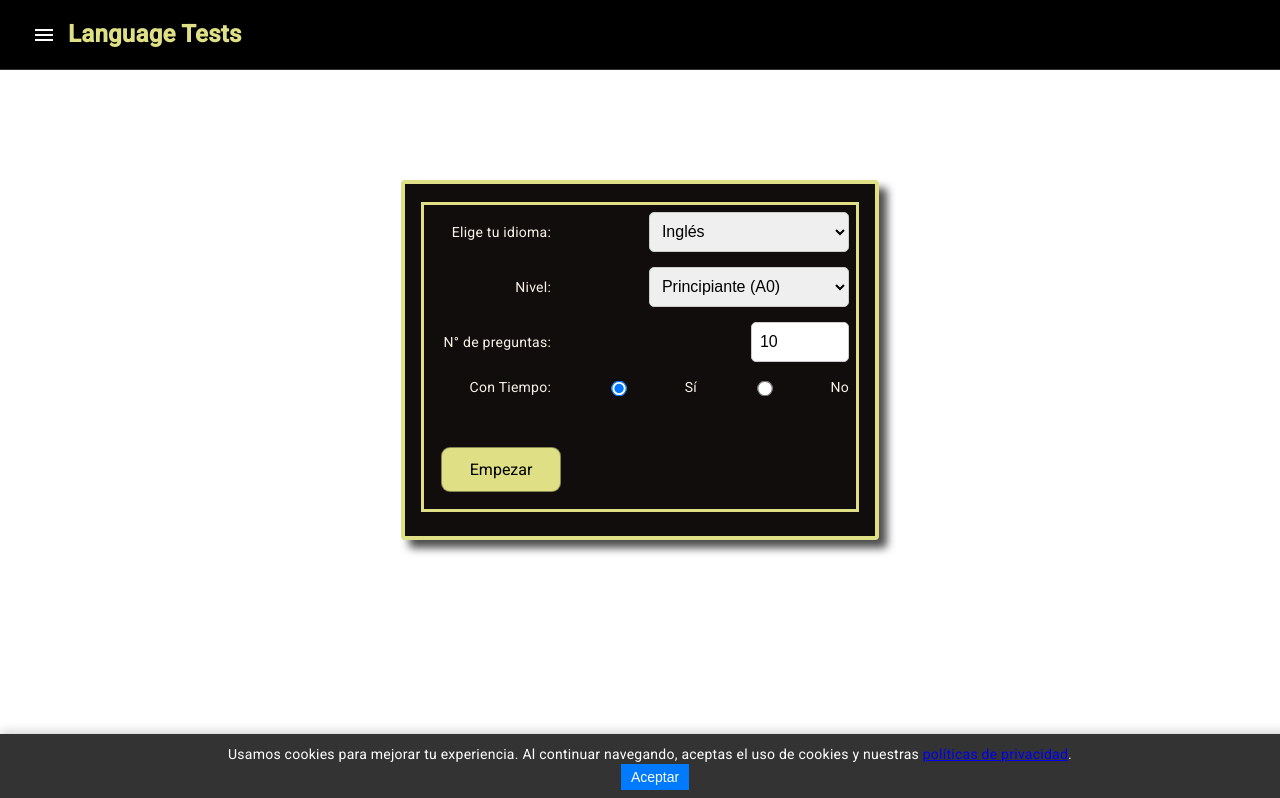
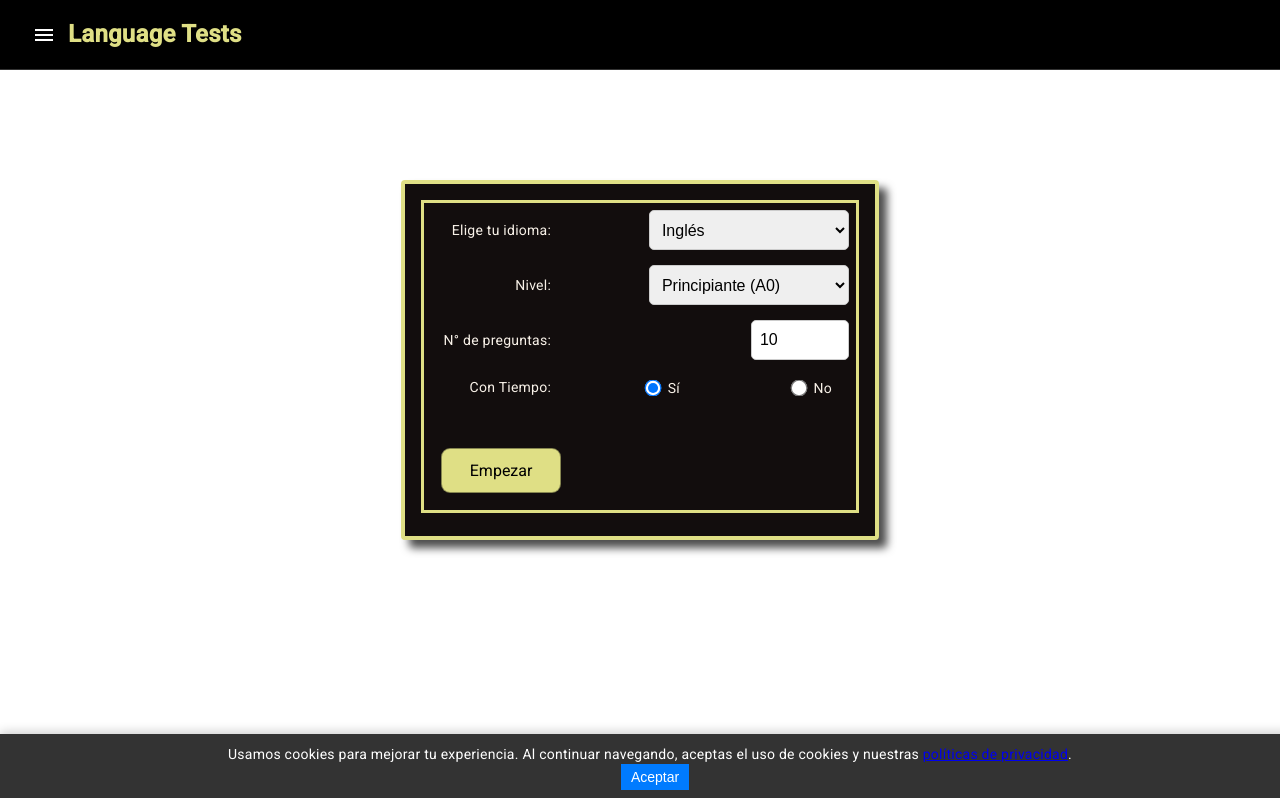
Before and after one commit to sebasxx85/englishProyect, an Angular app: page /home in a window 1280 px wide. Shown: the top 798 px of the page. Built offline with nearby package versions, Linux system fonts and the light colour scheme.

Commit message:
inputs fixed

```diff
--- a/src/app/components/home/home.component.scss
+++ b/src/app/components/home/home.component.scss
@@ -150,15 +150,19 @@ input, select {
 }
 
 .form-group input[type="radio"] {
-  width: 50%; /* Reducido a la mitad */
-  height: 50%;
+  width: 14px; /* Tamaño reducido */
+  height: 14px;
   transform: scale(1.2); /* Alternativa para reducir tamaño sin afectar layout */
+  margin-left: 5px; /* Reduce el espacio entre el label y el radio button */
+  margin-right: 5px; /* Reduce el espacio entre el radio button y la etiqueta siguiente */
 }
 
 .form-group label.time {
-  width: auto; /* Ajusta los labels para radio buttons */
+  width: auto;
+  margin-top: 3px;
+  margin-right: 17px;
+  margin-left: -87px;
 }
-
 ////////////////////////////////* Cookie banner privacy *//////////////////////////////////
 
 .cookie-banner {
```
